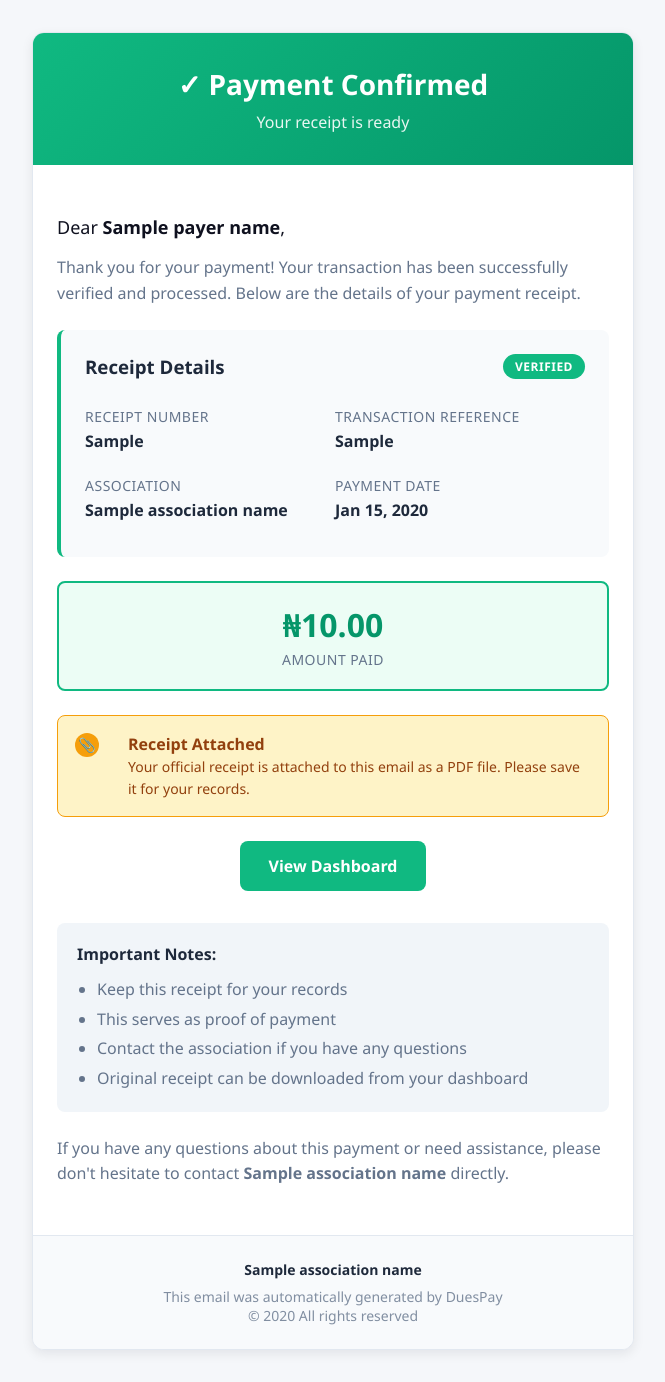
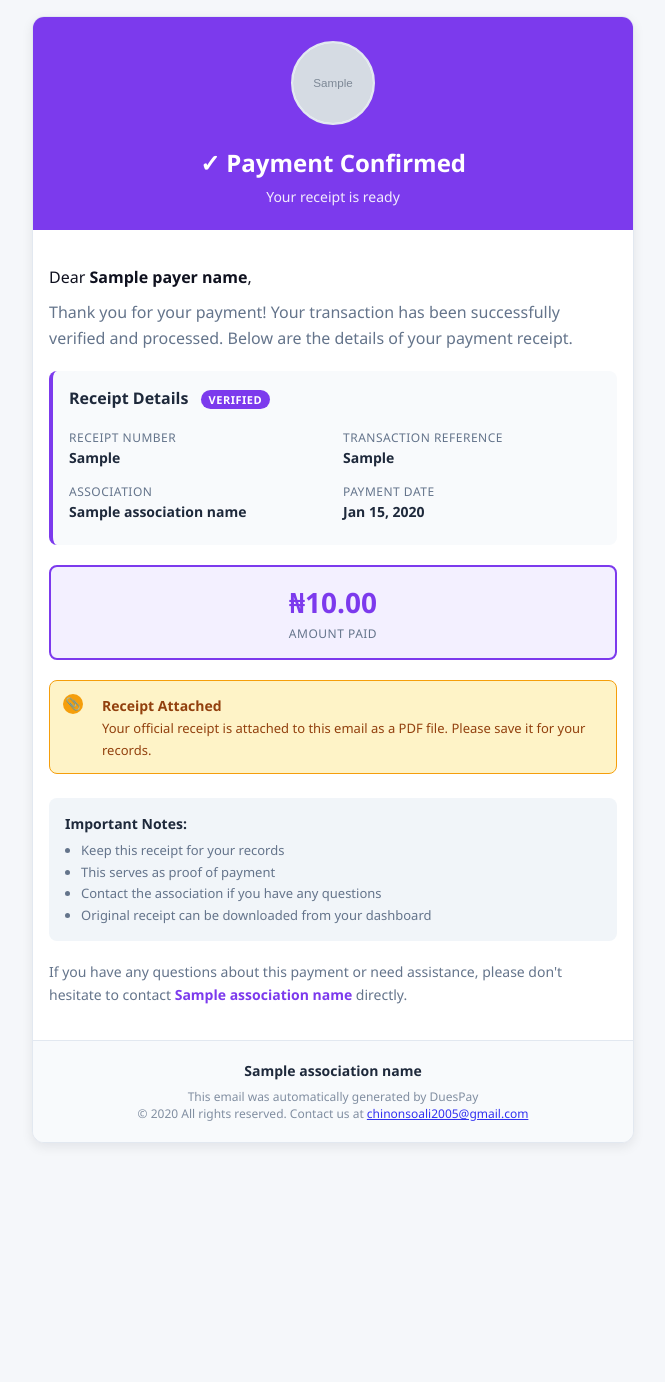
Before and after one commit to justinnonso05/Duespay_backend, a Django app: template transactions/templates/transactions/receipt_template.html in a window 1280 px wide. Shown: the whole page, without its empty margins (307-972 px from the left). After the commit the page ends 1145 px from the top, so only its background shows below. Run offline with Django 5.2, Linux system fonts and the light colour scheme; the template is opened without the code that fills it: most values are stand-ins (such as "Sample title", 1, 10 or a date in 2020); grey boxes marked "Sample" are stand-in pictures; parts of the project's set-up code (start-up, migrations or seed data) failed here and were passed over.

Commit message:
update email and receipt

```diff
--- a/transactions/templates/transactions/receipt_template.html
+++ b/transactions/templates/transactions/receipt_template.html
@@ -4,122 +4,117 @@
     <meta charset="UTF-8">
     <title>Payment Receipt - {{ association_name }}</title>
 </head>
-<body style="background: #f5f7fa; color: #0F111F; font-family: 'Segoe UI', Arial, sans-serif; padding: 32px; margin: 0;">
+<body style="background: #f5f7fa; color: #0F111F; font-family: 'Segoe UI', Arial, sans-serif; padding: 16px; margin: 0;">
     <div style="max-width: 600px; margin: auto; border-radius: 12px; box-shadow: 0 4px 12px rgba(15,17,31,0.08); border: 1px solid #e2e8f0; background: #fff; overflow: hidden;">
 
-        <!-- Header -->
-        <div style="background: linear-gradient(135deg, #10b981 0%, #059669 100%); color: #fff; padding: 32px 24px; text-align: center;">
-            <h1 style="margin: 0; font-size: 28px; font-weight: 700;">✓ Payment Confirmed</h1>
-            <p style="margin: 8px 0 0 0; opacity: 0.9; font-size: 16px;">Your receipt is ready</p>
+        <!-- Header with Association Logo -->
+        <div style="background: #7C3AED; color: #fff; padding: 24px 16px; text-align: center;">
+            {% if association_logo %}
+            <div style="margin-bottom: 16px;">
+                <img src="{{ association_logo }}" alt="{{ association_name }} Logo" style="width: 80px; height: 80px; object-fit: cover; border-radius: 50%; background: #fff; border: 2px solid #e2e8f0;">
+            </div>
+            {% endif %}
+            <h1 style="margin: 0; font-size: 24px; font-weight: 700;">✓ Payment Confirmed</h1>
+            <p style="margin: 8px 0 0 0; opacity: 0.9; font-size: 14px;">Your receipt is ready</p>
         </div>
 
         <!-- Content -->
-        <div style="padding: 32px 24px;">
-            <p style="font-size: 18px; margin-bottom: 8px;">Dear <strong>{{ payer_name }}</strong>,</p>
+        <div style="padding: 20px 16px;">
+            <p style="font-size: 16px; margin-bottom: 8px;">Dear <strong>{{ payer_name }}</strong>,</p>
 
-            <p style="color: #64748b; line-height: 1.6; margin: 16px 0;">
+            <p style="color: #64748b; line-height: 1.6; margin: 12px 0;">
                 Thank you for your payment! Your transaction has been successfully verified and processed.
                 Below are the details of your payment receipt.
             </p>
 
             <!-- Receipt Details -->
-            <div style="background: #f8fafc; border-radius: 8px; padding: 24px; margin: 24px 0; border-left: 4px solid #10b981;">
-                <div style="display: flex; justify-content: space-between; align-items: center; margin-bottom: 16px;">
-                    <h3 style="margin: 0; color: #1e293b;">Receipt Details</h3>
-                    <span style="background: #10b981; color: white; padding: 4px 12px; border-radius: 20px; font-size: 12px; font-weight: 600; text-transform: uppercase; letter-spacing: 0.5px;">Verified</span>
+            <div style="background: #f8fafc; border-radius: 8px; padding: 16px; margin: 20px 0; border-left: 4px solid #7C3AED;">
+                <div style="margin-bottom: 12px;">
+                    <h3 style="margin: 0; color: #1e293b; font-size: 16px; display: inline-block;">Receipt Details</h3>
+                    <span style="background: #7C3AED; color: white; padding: 2px 8px; border-radius: 12px; font-size: 11px; font-weight: 600; text-transform: uppercase; letter-spacing: 0.5px; margin-left: 8px;">Verified</span>
                 </div>
 
+                <!-- Mobile-friendly table -->
                 <table style="width: 100%; border-collapse: collapse;">
                     <tr>
-                        <td style="padding: 12px 0; width: 50%; vertical-align: top;">
-                            <div style="color: #64748b; font-size: 14px; font-weight: 500; margin-bottom: 4px; text-transform: uppercase; letter-spacing: 0.5px;">Receipt Number</div>
-                            <div style="color: #1e293b; font-size: 16px; font-weight: 600;">{{ receipt_no }}</div>
+                        <td style="padding: 8px 0; vertical-align: top; width: 50%;">
+                            <div style="color: #64748b; font-size: 12px; font-weight: 500; margin-bottom: 2px; text-transform: uppercase; letter-spacing: 0.5px;">Receipt Number</div>
+                            <div style="color: #1e293b; font-size: 14px; font-weight: 600; word-break: break-all;">{{ receipt_no }}</div>
                         </td>
-                        <td style="padding: 12px 0; width: 50%; vertical-align: top;">
-                            <div style="color: #64748b; font-size: 14px; font-weight: 500; margin-bottom: 4px; text-transform: uppercase; letter-spacing: 0.5px;">Transaction Reference</div>
-                            <div style="color: #1e293b; font-size: 16px; font-weight: 600;">{{ transaction_ref }}</div>
+                        <td style="padding: 8px 0; vertical-align: top; width: 50%; padding-left: 8px;">
+                            <div style="color: #64748b; font-size: 12px; font-weight: 500; margin-bottom: 2px; text-transform: uppercase; letter-spacing: 0.5px;">Transaction Reference</div>
+                            <div style="color: #1e293b; font-size: 14px; font-weight: 600; word-break: break-all;">{{ transaction_ref }}</div>
                         </td>
                     </tr>
                     <tr>
-                        <td style="padding: 12px 0; vertical-align: top;">
-                            <div style="color: #64748b; font-size: 14px; font-weight: 500; margin-bottom: 4px; text-transform: uppercase; letter-spacing: 0.5px;">Association</div>
-                            <div style="color: #1e293b; font-size: 16px; font-weight: 600;">{{ association_name }}</div>
+                        <td style="padding: 8px 0; vertical-align: top;">
+                            <div style="color: #64748b; font-size: 12px; font-weight: 500; margin-bottom: 2px; text-transform: uppercase; letter-spacing: 0.5px;">Association</div>
+                            <div style="color: #1e293b; font-size: 14px; font-weight: 600;">{{ association_name }}</div>
                         </td>
-                        <td style="padding: 12px 0; vertical-align: top;">
-                            <div style="color: #64748b; font-size: 14px; font-weight: 500; margin-bottom: 4px; text-transform: uppercase; letter-spacing: 0.5px;">Payment Date</div>
-                            <div style="color: #1e293b; font-size: 16px; font-weight: 600;">{{ now|date:"M d, Y" }}</div>
+                        <td style="padding: 8px 0; vertical-align: top; padding-left: 8px;">
+                            <div style="color: #64748b; font-size: 12px; font-weight: 500; margin-bottom: 2px; text-transform: uppercase; letter-spacing: 0.5px;">Payment Date</div>
+                            <div style="color: #1e293b; font-size: 14px; font-weight: 600;">{{ now|date:"M d, Y" }}</div>
                         </td>
                     </tr>
                 </table>
             </div>
 
             <!-- Amount Highlight -->
-            <div style="background: #ecfdf5; border: 2px solid #10b981; border-radius: 8px; padding: 20px; text-align: center; margin: 24px 0;">
-                <p style="font-size: 32px; font-weight: 700; color: #059669; margin: 0;">₦{{ amount_paid|floatformat:2 }}</p>
-                <p style="color: #64748b; font-size: 14px; margin: 4px 0 0 0; text-transform: uppercase; letter-spacing: 0.5px;">Amount Paid</p>
+            <div style="background: #f3f0ff; border: 2px solid #7C3AED; border-radius: 8px; padding: 16px; text-align: center; margin: 20px 0;">
+                <p style="font-size: 28px; font-weight: 700; color: #7C3AED; margin: 0;">₦{{ amount_paid|floatformat:2 }}</p>
+                <p style="color: #64748b; font-size: 12px; margin: 4px 0 0 0; text-transform: uppercase; letter-spacing: 0.5px;">Amount Paid</p>
             </div>
 
             <!-- Attachment Notice -->
-            <div style="background: #fef3c7; border: 1px solid #f59e0b; border-radius: 8px; padding: 16px; margin: 24px 0;">
+            <div style="background: #fef3c7; border: 1px solid #f59e0b; border-radius: 8px; padding: 12px; margin: 20px 0;">
                 <table style="width: 100%; border-collapse: collapse;">
                     <tr>
-                        <td style="width: 40px; vertical-align: top;">
-                            <div style="background: #f59e0b; color: white; border-radius: 50%; width: 24px; height: 24px; display: flex; align-items: center; justify-content: center; font-size: 14px; text-align: center; line-height: 24px;">📎</div>
+                        <td style="width: 30px; vertical-align: top;">
+                            <div style="background: #f59e0b; color: white; border-radius: 50%; width: 20px; height: 20px; font-size: 12px; text-align: center; line-height: 20px;">📎</div>
                         </td>
-                        <td style="vertical-align: top; padding-left: 12px;">
-                            <strong style="color: #92400e;">Receipt Attached</strong><br>
-                            <span style="color: #92400e; font-size: 14px;">Your official receipt is attached to this email as a PDF file. Please save it for your records.</span>
+                        <td style="vertical-align: top; padding-left: 8px;">
+                            <strong style="color: #92400e; font-size: 14px;">Receipt Attached</strong><br>
+                            <span style="color: #92400e; font-size: 13px;">Your official receipt is attached to this email as a PDF file. Please save it for your records.</span>
                         </td>
                     </tr>
                 </table>
             </div>
 
-            <!-- CTA Button -->
-            <div style="text-align: center; margin: 20px 0;">
-                <a href="https://duespay.vercel.app/dashboard" style="background: #10b981; color: white; padding: 14px 28px; border-radius: 8px; text-decoration: none; font-weight: 600; display: inline-block;">
-                    View Dashboard
-                </a>
-            </div>
-
             <!-- Important Notes -->
-            <div style="margin-top: 32px; padding: 20px; background: #f1f5f9; border-radius: 8px;">
-                <h4 style="margin: 0 0 12px 0; color: #1e293b; font-size: 16px;">Important Notes:</h4>
-                <ul style="margin: 0; padding-left: 20px; color: #64748b; line-height: 1.6;">
-                    <li style="margin-bottom: 4px;">Keep this receipt for your records</li>
-                    <li style="margin-bottom: 4px;">This serves as proof of payment</li>
-                    <li style="margin-bottom: 4px;">Contact the association if you have any questions</li>
+            <div style="margin-top: 24px; padding: 16px; background: #f1f5f9; border-radius: 8px;">
+                <h4 style="margin: 0 0 8px 0; color: #1e293b; font-size: 14px;">Important Notes:</h4>
+                <ul style="margin: 0; padding-left: 16px; color: #64748b; line-height: 1.5; font-size: 13px;">
+                    <li style="margin-bottom: 2px;">Keep this receipt for your records</li>
+                    <li style="margin-bottom: 2px;">This serves as proof of payment</li>
+                    <li style="margin-bottom: 2px;">Contact the association if you have any questions</li>
                     <li>Original receipt can be downloaded from your dashboard</li>
                 </ul>
             </div>
 
-            <p style="margin-top: 24px; color: #64748b; line-height: 1.6;">
+            <!-- Contact Info with Phone Link -->
+            <p style="margin-top: 20px; color: #64748b; line-height: 1.6; font-size: 14px;">
                 If you have any questions about this payment or need assistance,
-                please don't hesitate to contact <strong>{{ association_name }}</strong> directly.
+                please don't hesitate to contact
+                {% if association_no %}
+                    <a href="tel:{{ association_no }}" style="color: #7C3AED; text-decoration: none; font-weight: 600;"><strong>{{ association_name }}</strong></a>
+                {% else %}
+                    <strong style="color: #7C3AED;">{{ association_name }}</strong>
+                {% endif %}
+                directly.
             </p>
         </div>
 
         <!-- Footer -->
-        <div style="background: #f8fafc; padding: 24px; text-align: center; color: #64748b; font-size: 14px; border-top: 1px solid #e2e8f0;">
+        <div style="background: #f8fafc; padding: 20px 16px; text-align: center; color: #64748b; font-size: 14px; border-top: 1px solid #e2e8f0;">
             <p style="margin: 0 0 8px 0;">
                 <strong style="color: #1e293b;">{{ association_name }}</strong>
             </p>
-            <p style="margin: 0; opacity: 0.8;">
+            <p style="margin: 0; opacity: 0.8; font-size: 12px;">
                 This email was automatically generated by DuesPay<br>
-                © {{ now|date:"Y" }} All rights reserved
+                © {{ now|date:"Y" }} All rights reserved. Contact us at
+                <a href="mailto:chinonsoali2005@gmail.com">chinonsoali2005@gmail.com</a>
             </p>
         </div>
     </div>
-
-    <!-- Mobile Responsive Fallback -->
-    <div style="display: none;">
-        <style>
-            @media (max-width: 600px) {
-                .mobile-stack {
-                    display: block !important;
-                    width: 100% !important;
-                }
-            }
-        </style>
-    </div>
 </body>
 </html>
```
Also changed, not shown: transactions/emails.py (+8 -2 lines), transactions/services.py (+198 -192 lines), transactions/templates/transactions/new_transaction.html (+63 -68 lines), association/migrations/0001_initial.py (added), association/migrations/0002_initial.py (added), main/migrations/0001_initial.py (added), payers/migrations/0001_initial.py (added), payments/migrations/0001_initial.py (added), transactions/migrations/0001_initial.py (added), 1 other file.
